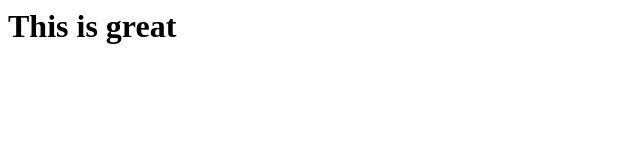
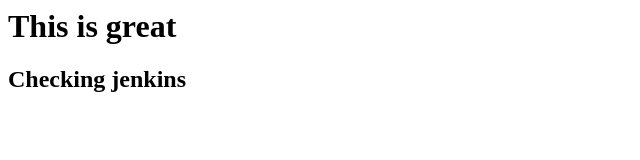
Before and after one commit to readyssh/getup, a plain HTML site: page index.html in a window 1280 px wide. Shown: the whole page, without its empty margins (0-640 px from the left). Drawn offline with Linux system fonts and the light colour scheme.

Commit message:
for jenkins

```diff
--- a/index.html
+++ b/index.html
@@ -1 +1,2 @@
 <h1>This is great</h1>
+<h2>Checking jenkins</h2>
```
